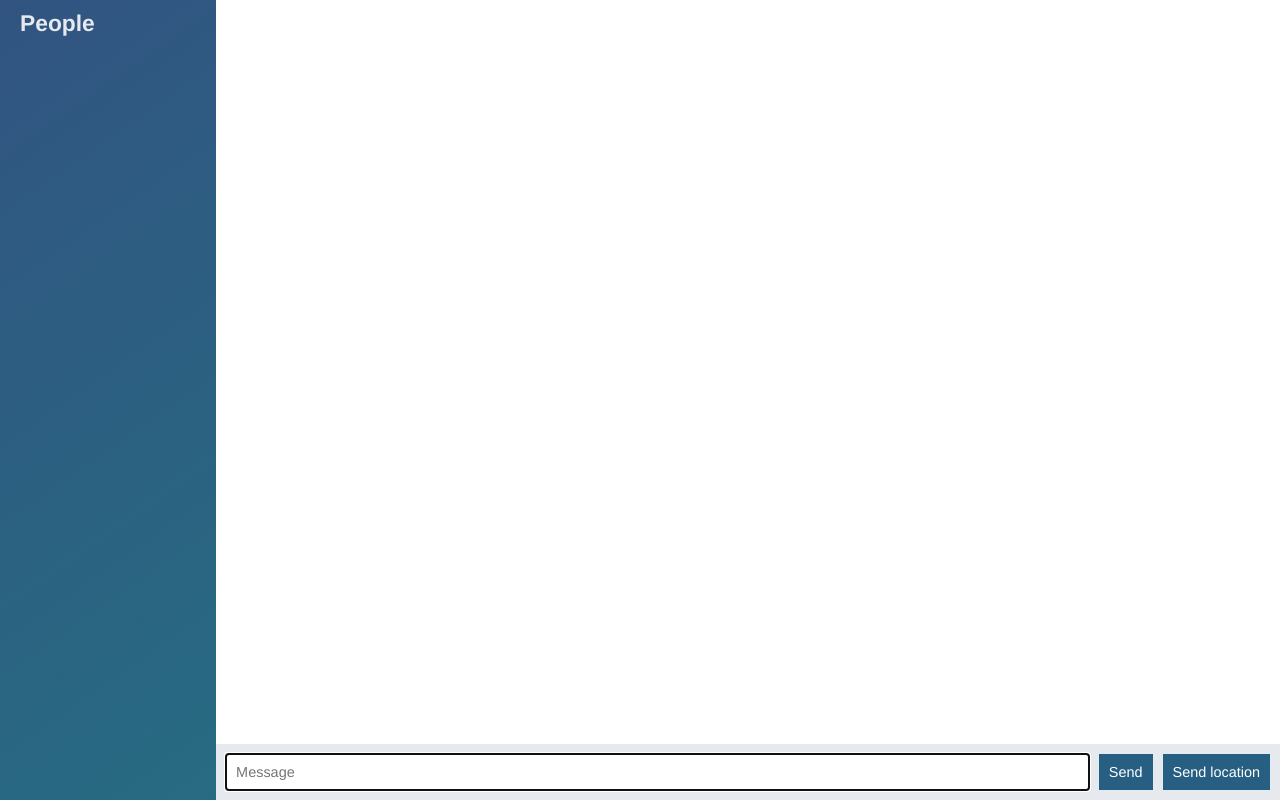
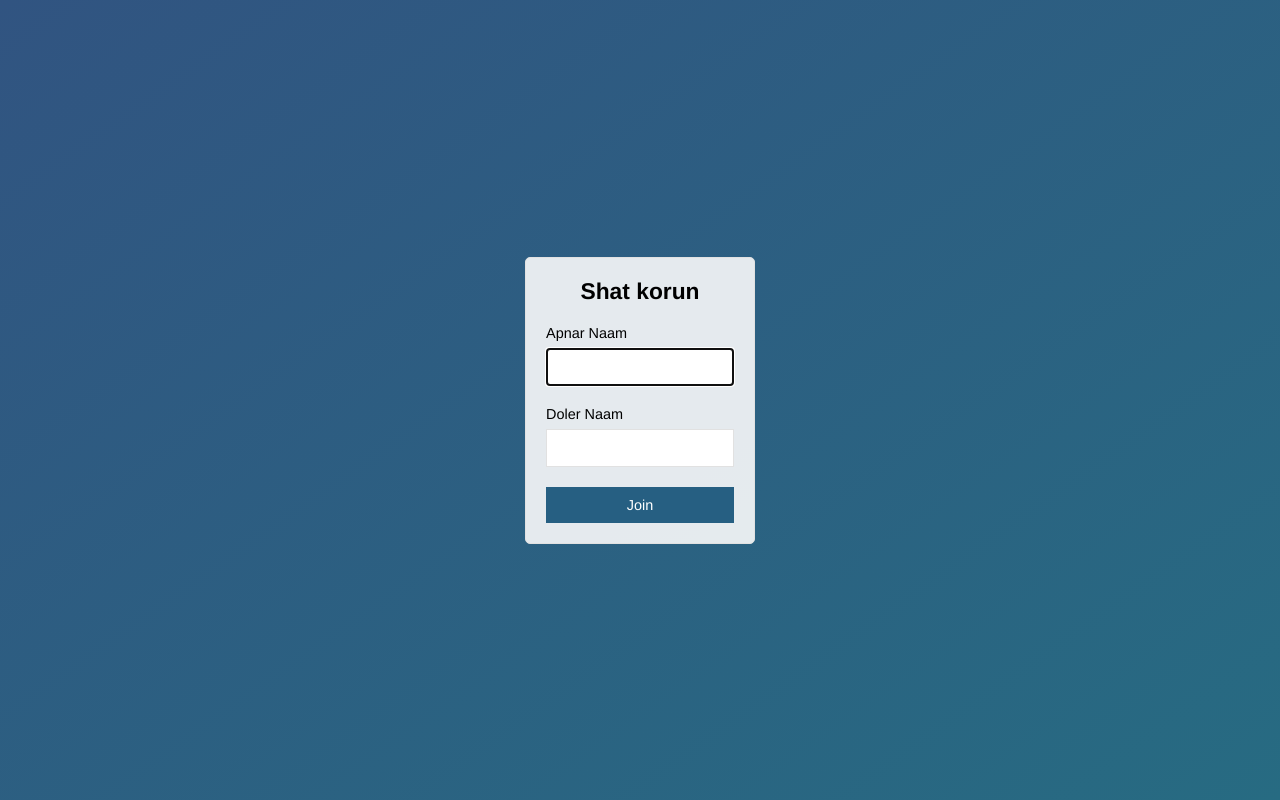
Before and after one commit to thenath1998/web-chat-app, a website: page public/index.html in a window 1280 px wide. Drawn offline with nearby package versions, Linux system fonts and the light colour scheme; no server answers.

Commit message:
join room page

```diff
--- a/public/index.html
+++ b/public/index.html
@@ -1,63 +1,30 @@
 <!DOCTYPE html>
 <html>
-
 <head>
     <meta charset="utf-8" />
+    <meta http-equiv="X-UA-Compatible" content="IE=edge">
     <title>shat</title>
-    <meta name="viewport" content="width=device-width, initial-scale=1">
+    <meta name="viewport" content="width=device-width, initial-scale=1, user-scalable=no">
     <link rel="styleSheet" href="/css/styles.css">
 </head>
-
-<body class="chat">
-    <div class="chat__sidebar">
-        <h3>People</h3>
-        <div id="users"></div>
+<body class="centered-form">
+    <div class="centered-form__form">
+        <form action="/chat.html">
+            <div class="form-field">
+                <h3>Shat korun</h3>
+            </div>
+            <div class="form-field">
+                <label>Apnar Naam</label>
+                <input type="text" name="name" autofocus/>
+            </div>
+            <div class="form-field">
+                <label>Doler Naam</label>
+                <input type="text" name="room"/>
+            </div>
+            <div class="form-field">
+                <button>Join</button>
+            </div>
+        </form>
     </div>
-
-    <div class="chat__main">
-        <ol id="messages" class="chat__messages"></ol>
-
-        <div class="chat__footer">
-            <form id="message-form">
-                <input name="message" type="text" placeholder="Message" autofocus autocomplete="off"/>
-                <button>Send</button>
-            </form>
-            <button id="send-location">Send location</button>
-        </div>
-    </div>
-
-    <script id="message-template" type="text/template">
-        <li class="message">
-            <div class="message__title">
-                <h4>{{from}}</h4>
-                <span>{{createdAt}}</span>
-            </div>
-            <div class="message-body">
-                <p>{{text}}</p>
-            </div>
-        </li>
-    </script>
-
-    <script id="location-message-template" type="text/template">
-        <li class="message">
-            <div class="message__title">
-                <h4>{{from}}</h4>
-                <span>{{createdAt}}</span>
-            </div>
-            <div class="message-body">
-                <p>
-                    <a href="{{url}}" target="_blank">My current location</a>
-                </p>
-            </div>
-        </li>
-    </script>
-
 </body>
-
-<script src="/socket.io/socket.io.js"></script>
-<script src="js/libs/jquery-3.3.1.min.js"></script>
-<script src="js/libs/moment.js"></script>
-<script src="js/libs/mustache.js"></script>
-<script src="/js/index.js"></script>
-
 </html>
--- a/public/js/index.js
+++ b/public/js/chat.js
@@ -12,7 +12,7 @@ function scrollToBottom() {
     var lastMessageHeight = newMessage.prev().innerHeight();
 
     console.log("user: ",clientHeight + scrollTop + newMessageHeight + lastMessageHeight);
-    console.log("total: ",scrollHeight);
+    console.log("total:     ",scrollHeight);
     if(clientHeight + scrollTop + newMessageHeight + lastMessageHeight >= scrollHeight){
         messages.scrollTop(scrollHeight);
     }
```
Also changed, not shown: public/chat.html (added, +63 -0 lines).
